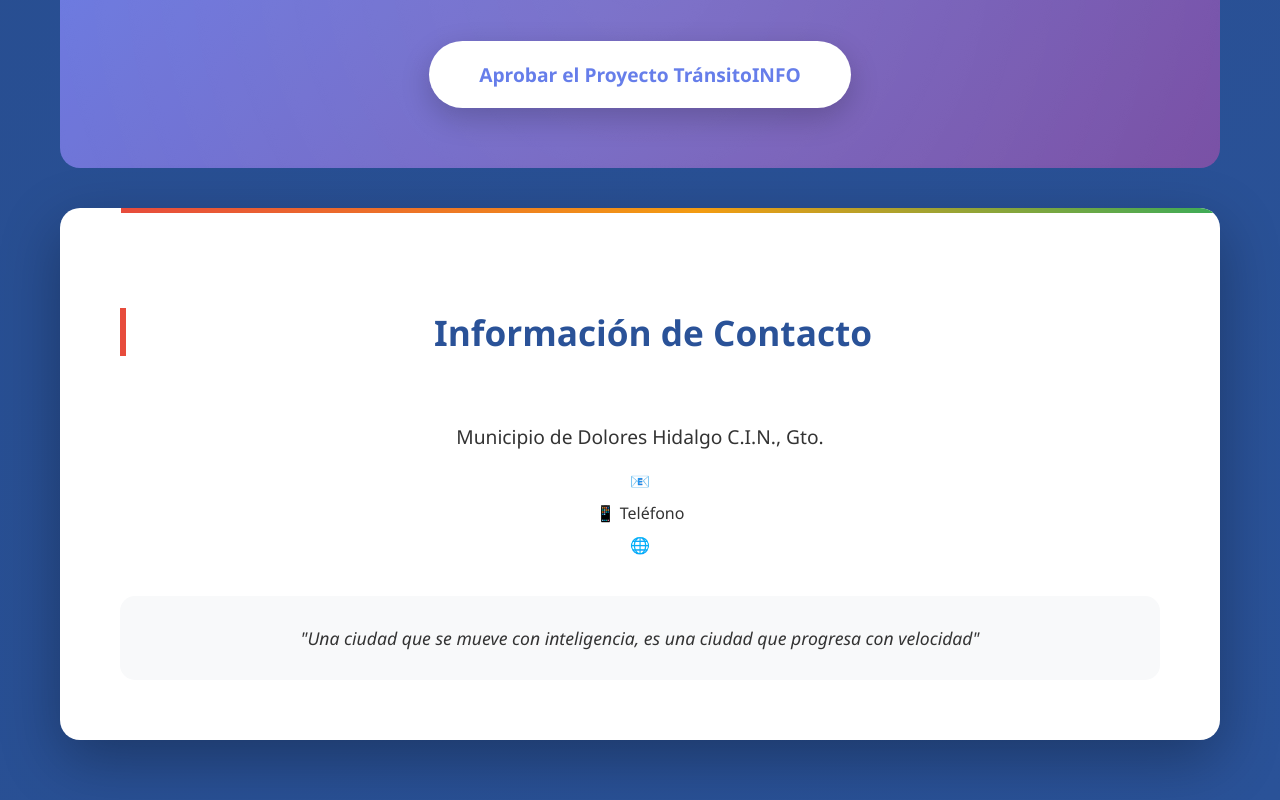
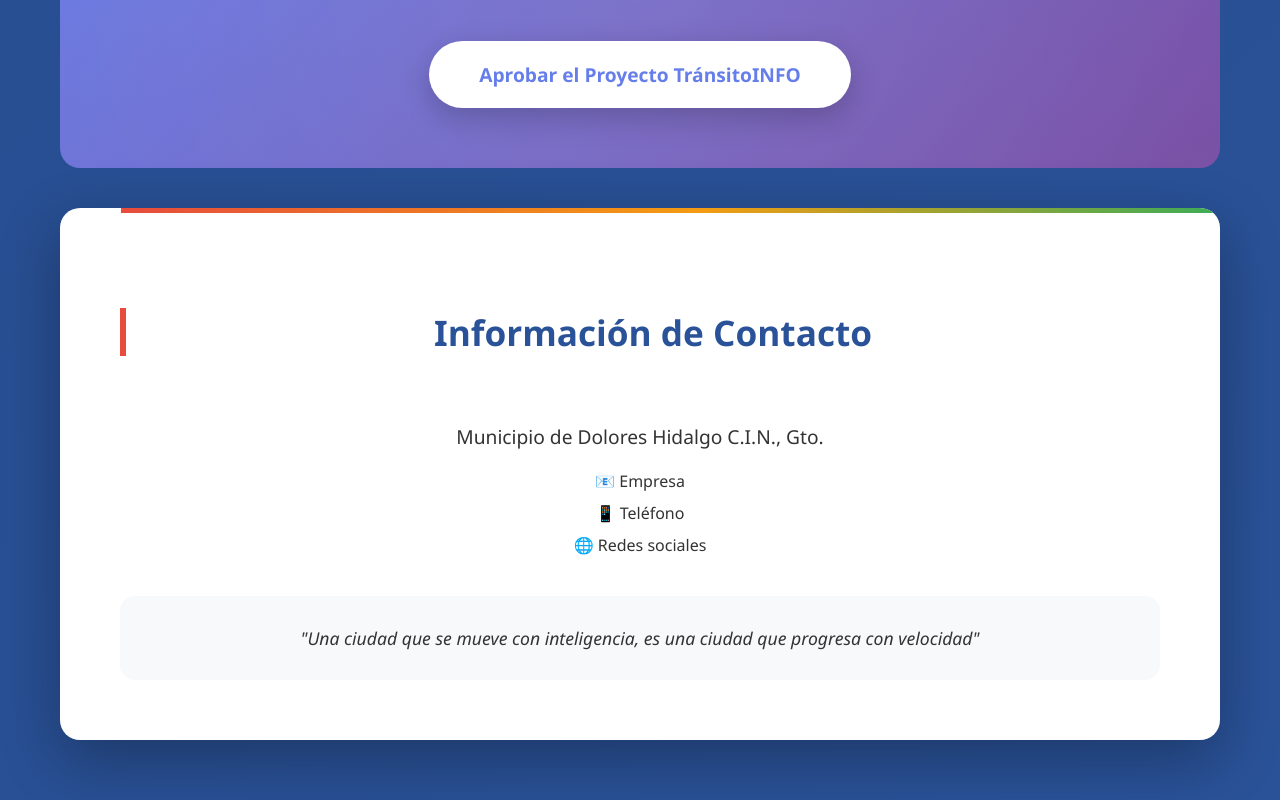
Before and after one commit to tuxmex/transito_info_dh, a plain HTML site: page index.html in a window 1280 px wide. Shown: the part 10688-11488 px from the top of the page. Drawn offline with Linux system fonts and the light colour scheme.

Commit message:
Update contact information labels in presentation section

```diff
--- a/index.html
+++ b/index.html
@@ -937,9 +937,9 @@
                     <strong></strong><br>
                     Municipio de Dolores Hidalgo C.I.N., Gto.
                 </p>
-                <p style="margin-bottom: 10px;">📧 </p>
+                <p style="margin-bottom: 10px;">📧 Empresa</p>
                 <p style="margin-bottom: 10px;">📱 Teléfono</p>
-                <p style="margin-bottom: 30px;">🌐 </p>
+                <p style="margin-bottom: 30px;">🌐 Redes sociales </p>
 
                 <div style="background: #f8f9fa; padding: 30px; border-radius: 15px; margin-top: 40px;">
                     <p style="font-style: italic; font-size: 1.1em;">
```
